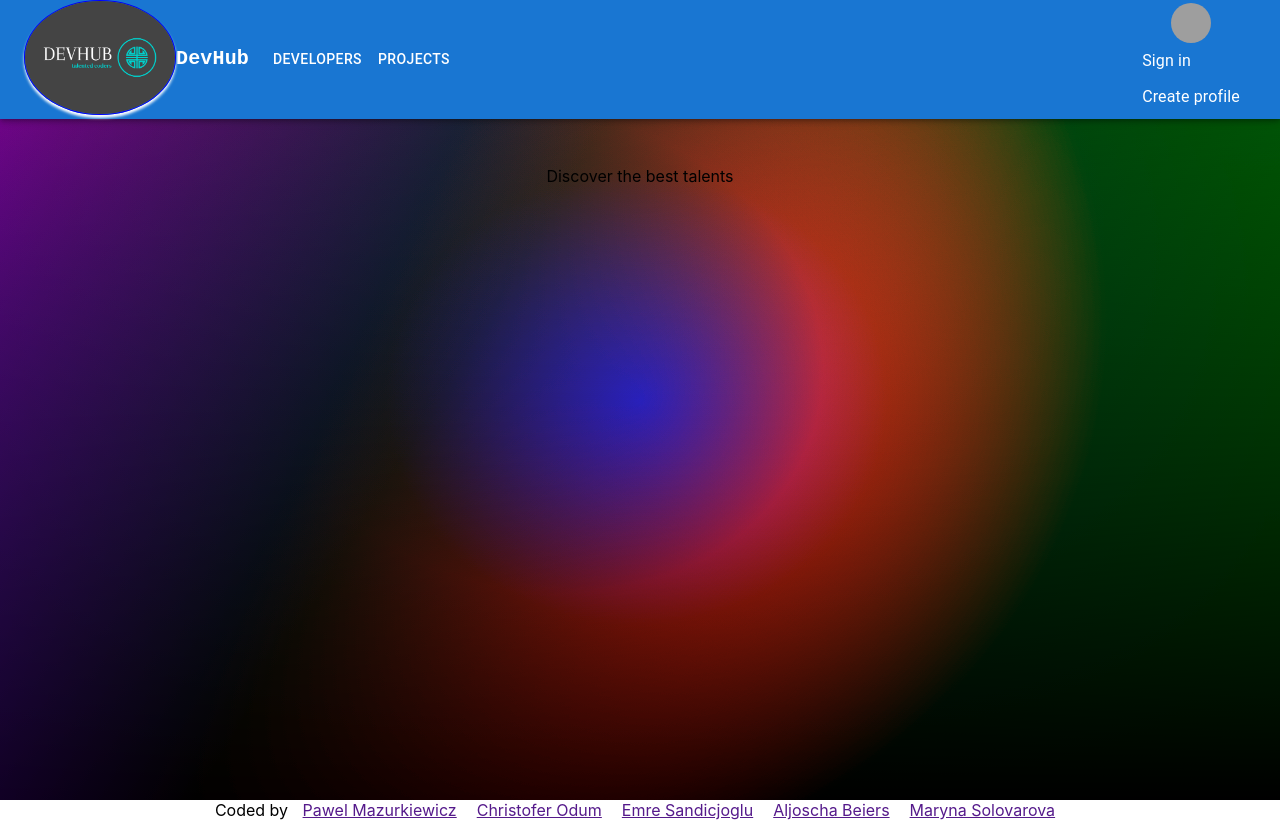
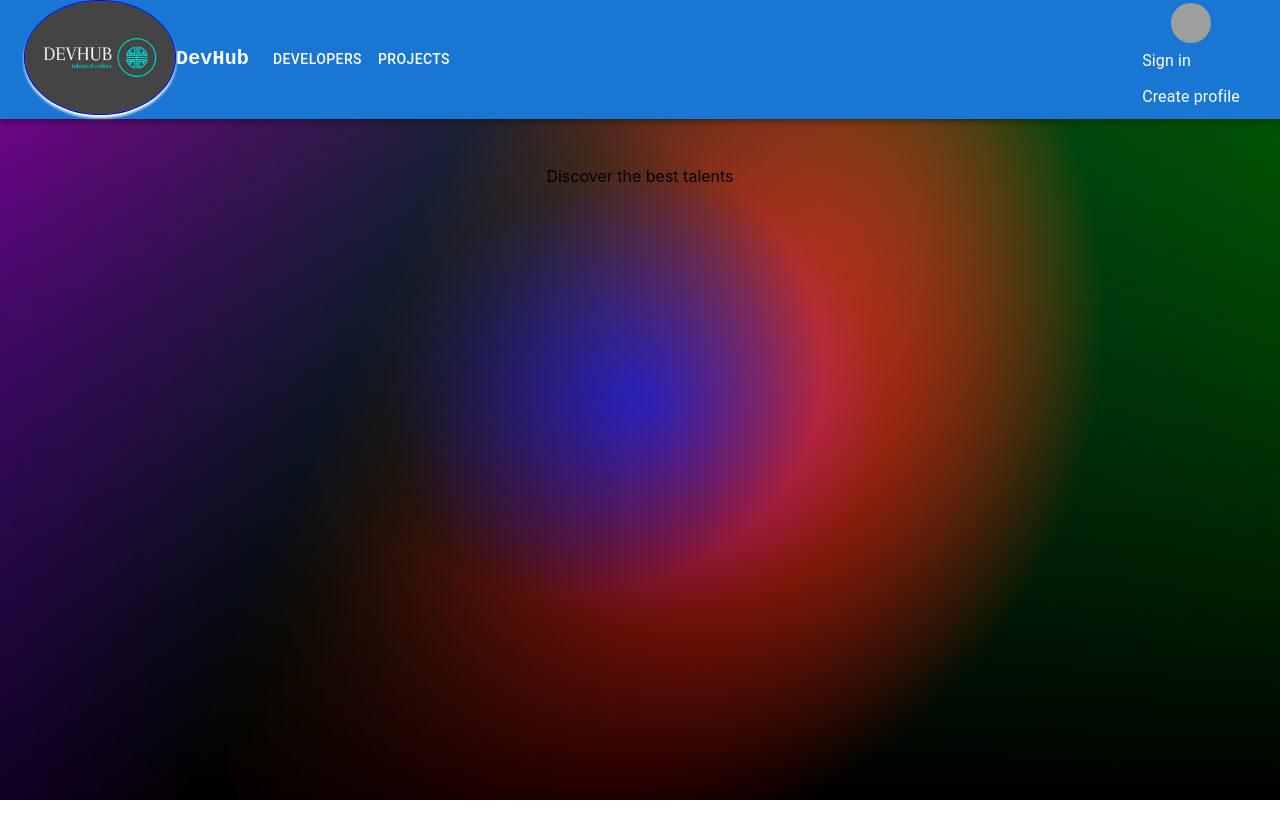
Before and after one commit to Paul-Mazu/devs-PortfolioHub, a React (Create React App) app in the folder src/frontend/: page / in a window 1280 px wide. Built offline with nearby package versions, Linux system fonts and the light colour scheme; grey boxes are pictures that could not be loaded.

Commit message:
change footer color

```diff
--- a/src/frontend/src/components/Footer/Footer.css
+++ b/src/frontend/src/components/Footer/Footer.css
@@ -1,3 +1,8 @@
 a {
     margin: 10px;
+    color: white;
 }
+
+footer {
+    color: white;
+}
```
